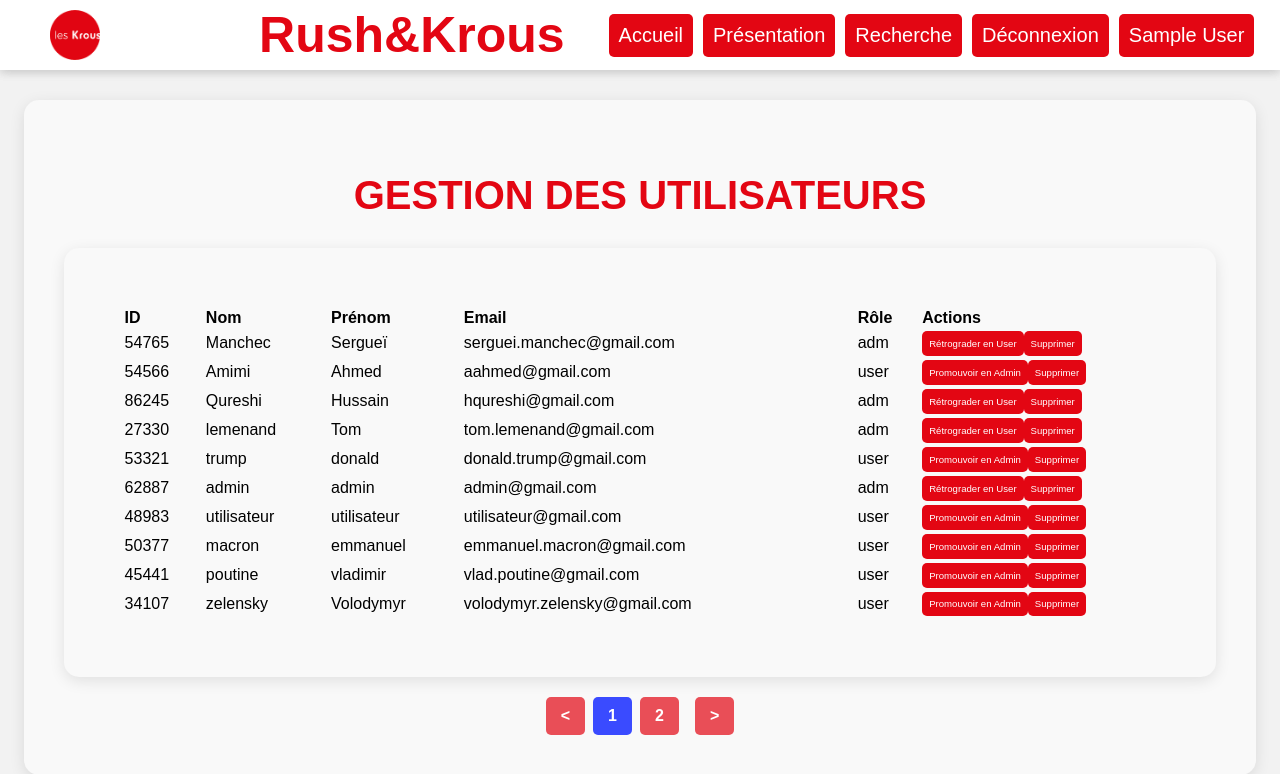
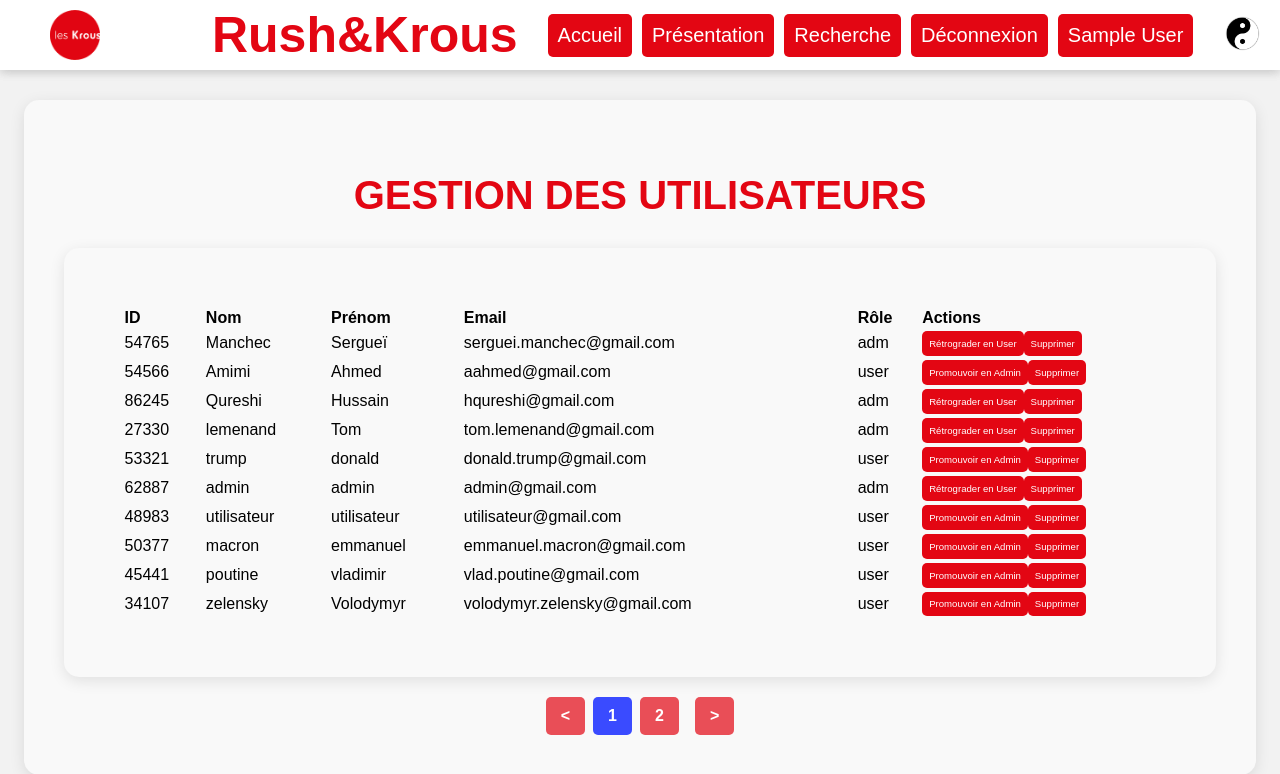
Before and after one commit to Gazerbim/Click-journeY, a PHP site: page /admin.php in a window 1280 px wide. Shown: the top 774 px of the page. Run offline with PHP 8.4, Linux system fonts and the light colour scheme; the visitor is signed in with stand-in values (Sample User, id 1).

Commit message:
mode sombre/clair

```diff
--- a/requires/header.php
+++ b/requires/header.php
@@ -49,6 +49,7 @@ function afficher_header($page_active) {
                         </button>
                     </a>
                 </div>
+                <button class="yang" id="theme-toggle"><img src="images/clair.png" alt="Changer de thème"></button>
             </nav>
         </div>
     <?php
```
